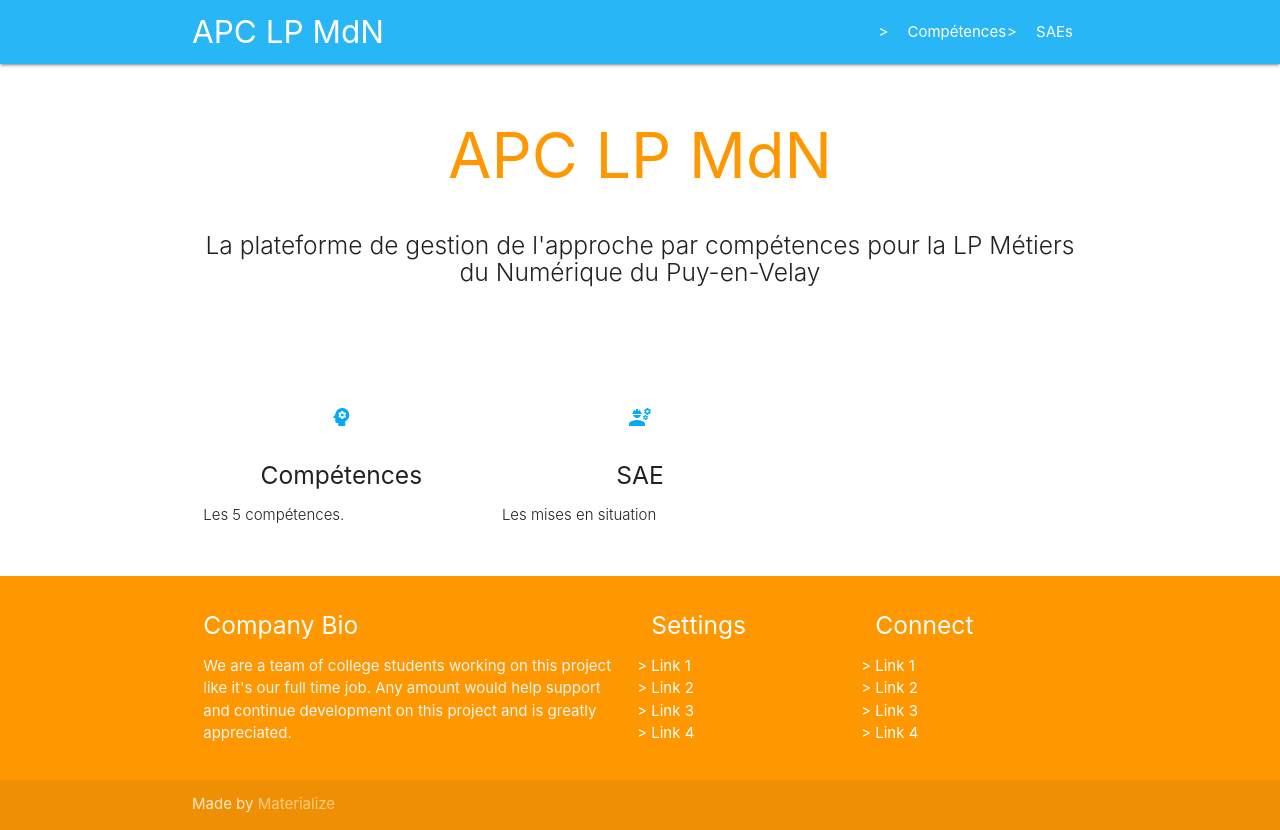
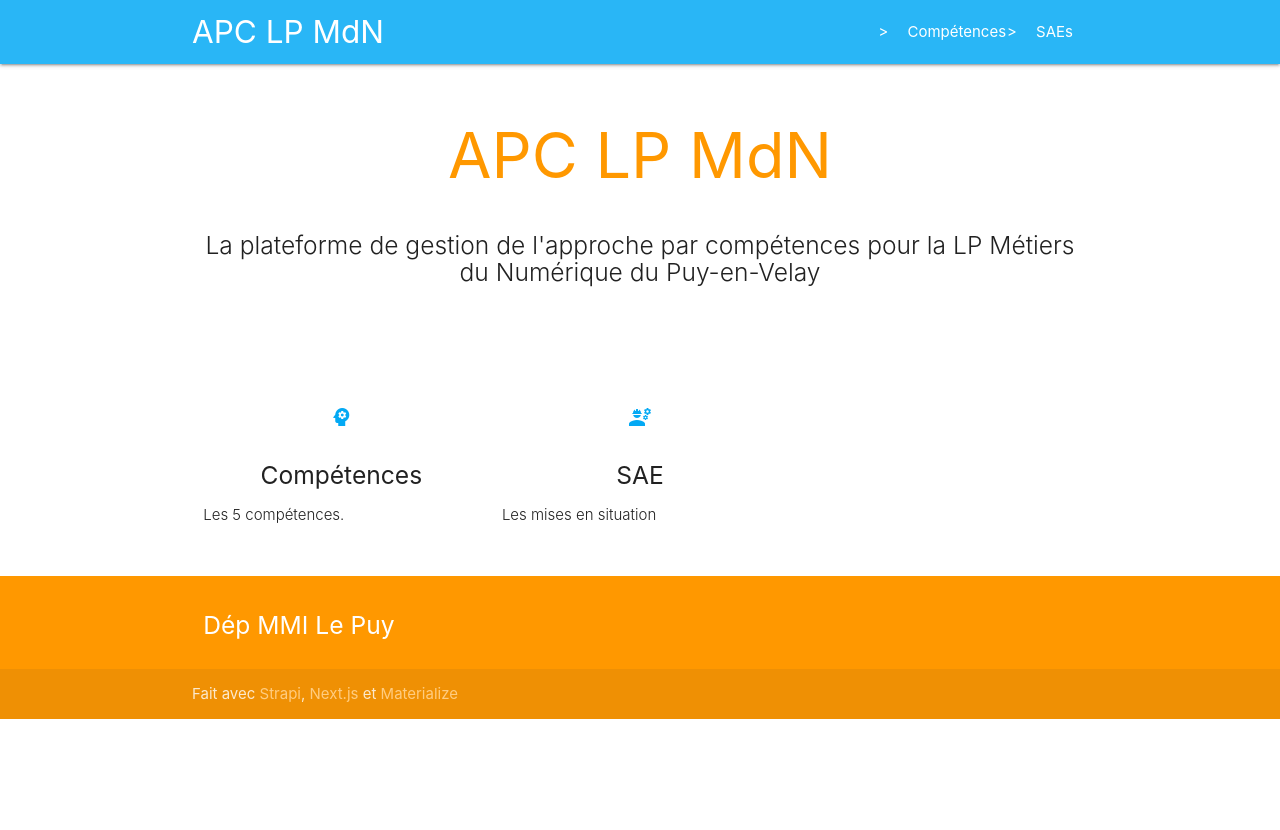
Before and after one commit to JonCourbon/APC_Competences_ClientNext, a Next.js app: page / in a window 1280 px wide. After the commit the page ends 800 px from the top, so only its background shows below. Built offline with nearby package versions, Linux system fonts and the light colour scheme.

Commit message:
Correction Footer et modif apparance SAE

```diff
--- a/components/shared/Footer.jsx
+++ b/components/shared/Footer.jsx
@@ -5,34 +5,14 @@ const Footer = () => (
       <div class="container">
         <div class="row">
           <div class="col l6 s12">
-            <h5 class="white-text">Company Bio</h5>
-            <p class="grey-text text-lighten-4">We are a team of college students working on this project like it's our full time job. Any amount would help support and continue development on this project and is greatly appreciated.</p>
+            <h5 class="white-text">Dép MMI Le Puy</h5>
+          </div>
 
-
-          </div>
-          <div class="col l3 s12">
-            <h5 class="white-text">Settings</h5>
-            <ul>
-              <li><a class="white-text" href="#!">Link 1</a></li>
-              <li><a class="white-text" href="#!">Link 2</a></li>
-              <li><a class="white-text" href="#!">Link 3</a></li>
-              <li><a class="white-text" href="#!">Link 4</a></li>
-            </ul>
-          </div>
-          <div class="col l3 s12">
-            <h5 class="white-text">Connect</h5>
-            <ul>
-              <li><a class="white-text" href="#!">Link 1</a></li>
-              <li><a class="white-text" href="#!">Link 2</a></li>
-              <li><a class="white-text" href="#!">Link 3</a></li>
-              <li><a class="white-text" href="#!">Link 4</a></li>
-            </ul>
-          </div>
         </div>
       </div>
       <div class="footer-copyright">
         <div class="container">
-        Made by <a class="orange-text text-lighten-3" href="http://materializecss.com">Materialize</a>
+        Fait avec <a class="orange-text text-lighten-3" href="http://strapi.io" target="_new">Strapi</a>, <a class="orange-text text-lighten-3" href="https://nextjs.org" target="_new">Next.js</a> et <a class="orange-text text-lighten-3" href="http://materializecss.com" target="_new">Materialize</a>
         </div>
       </div>
     </footer>
```
Also changed, not shown: pages/sae/[id].js (+21 -1 lines).
